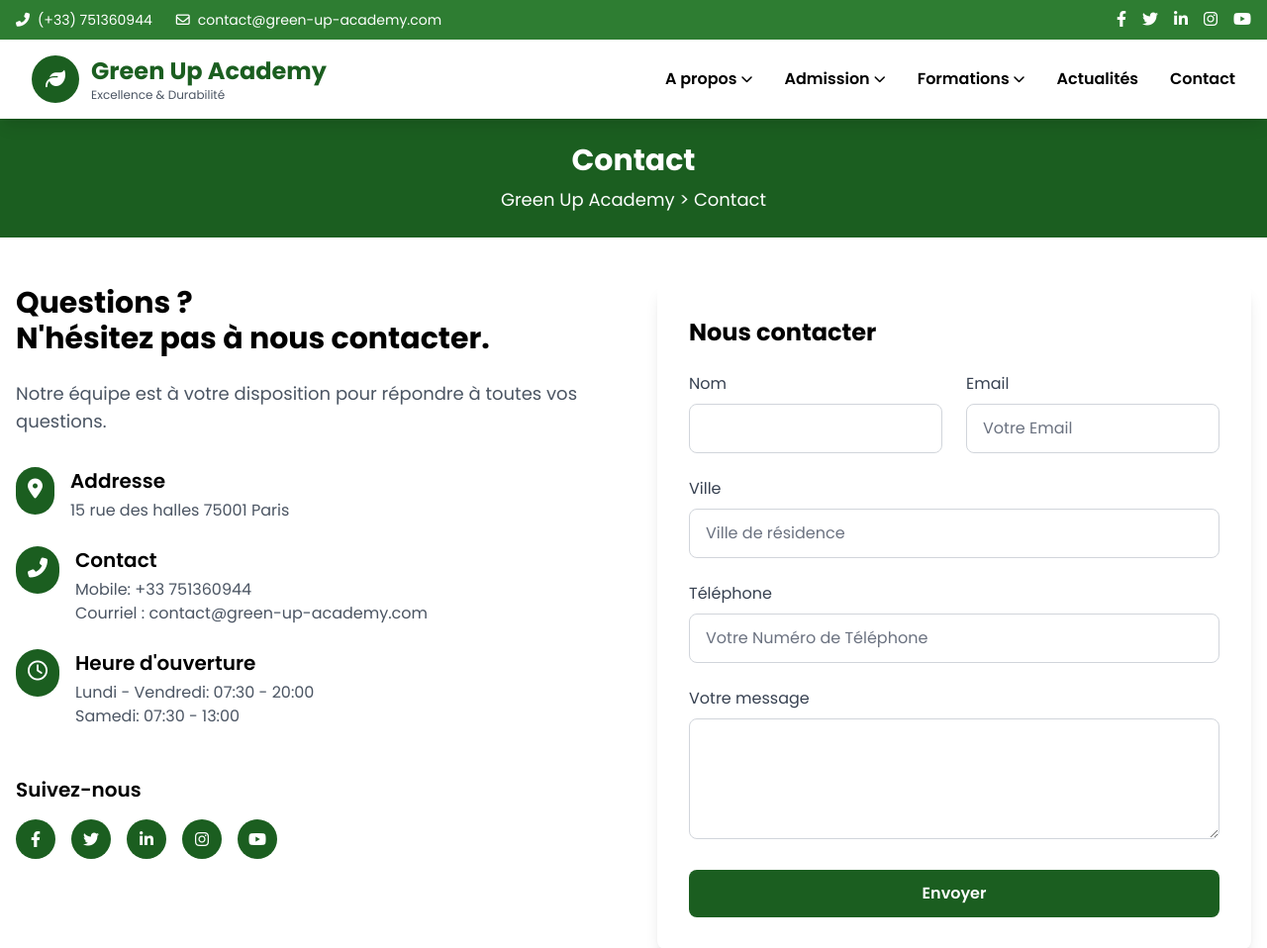
After one commit to Nity-Pulse-Tech/GreenUpAcademy, a Django app: page /contacts in a window 1280 px wide; the page is wider, and only the part inside the window is pictured. The commit adds this page. Shown: the top 958 px of that part at 99% size. Run offline with Django 5.2, Linux system fonts and the light colour scheme; some libraries are stand-ins or nearby versions.

Commit message:
fix added contact

```diff
--- a/green_up_apps/templates/publics/home/admission/resident_hor_ue.html
+++ b/green_up_apps/templates/publics/home/admission/resident_hor_ue.html
@@ -15,7 +15,7 @@
                  alt="Slide 1"
                  class="absolute inset-0 w-full h-full object-cover object-center  transition-opacity duration-1000">
             <!-- Slide 2 -->
-            <img src="{% static 'images/FORMATION2.png' %}"
+            <img src="{% static 'images/FORMATIONS2.jpg' %}"
                  alt="Slide 2"
                  class="absolute inset-0 w-full h-full object-cover object-center transition-opacity duration-1000">
             <!-- Slide 3 -->
--- /dev/null
+++ b/green_up_apps/templates/publics/home/contact/contact.html
@@ -0,0 +1,157 @@
+{% extends 'publics/home/base.html' %}
+{% load static %}
+{% load i18n %}
+
+{% block content %}
+<style>
+        .map-container iframe {
+            width: 100%;
+            height: 400px;
+            border-radius: 8px;
+        }
+        .contact-form input,
+        .contact-form textarea {
+            transition: all 0.3s ease;
+        }
+        .contact-form input:focus,
+        .contact-form textarea:focus {
+            box-shadow: 0 0 0 3px rgba(57, 181, 74, 0.2);
+        }
+        .social-icon {
+            transition: transform 0.3s ease;
+        }
+        .social-icon:hover {
+            transform: translateY(-3px);
+        }
+    </style>
+
+<!-- Breadcrumb Section -->
+    <section class="bg-primary-green text-white py-6">
+        <div class="container mx-auto px-4">
+            <div class="text-center">
+                <h1 class="text-3xl font-bold mb-2">Contact</h1>
+                <p class="text-lg">Green Up Academy > Contact</p>
+            </div>
+        </div>
+    </section>
+
+    <!-- Main Content Section -->
+    <main class="py-12">
+        <div class="container mx-auto px-4">
+            <div class="grid grid-cols-1 lg:grid-cols-2 gap-12">
+                <!-- Contact Information -->
+                <div class="space-y-8">
+                    <div>
+                        <h2 class="text-3xl font-bold mb-6">Questions ? <br>N'hésitez pas à nous contacter.</h2>
+                        <p class="text-lg text-gray-600">Notre équipe est à votre disposition pour répondre à toutes vos questions.</p>
+                    </div>
+
+                    <div class="space-y-6">
+                        <!-- Address -->
+                        <div class="flex items-start">
+                            <div class="bg-primary-green rounded-full p-3 mr-4 flex-shrink-0">
+                                <i class="fas fa-map-marker-alt text-white text-xl"></i>
+                            </div>
+                            <div>
+                                <h3 class="text-xl font-semibold mb-1">Addresse</h3>
+                                <p class="text-gray-600">15 rue des halles 75001 Paris</p>
+                            </div>
+                        </div>
+
+                        <!-- Contact Details -->
+                        <div class="flex items-start">
+                            <div class="bg-primary-green rounded-full p-3 mr-4 flex-shrink-0">
+                                <i class="fas fa-phone-alt text-white text-xl"></i>
+                            </div>
+                            <div>
+                                <h3 class="text-xl font-semibold mb-1">Contact</h3>
+                                <p class="text-gray-600">Mobile: +33 751360944</p>
+                                <p class="text-gray-600">Courriel : contact@green-up-academy.com</p>
+                            </div>
+                        </div>
+
+                        <!-- Opening Hours -->
+                        <div class="flex items-start">
+                            <div class="bg-primary-green rounded-full p-3 mr-4 flex-shrink-0">
+                                <i class="far fa-clock text-white text-xl"></i>
+                            </div>
+                            <div>
+                                <h3 class="text-xl font-semibold mb-1">Heure d'ouverture</h3>
+                                <p class="text-gray-600">Lundi - Vendredi: 07:30 - 20:00</p>
+                                <p class="text-gray-600">Samedi: 07:30 - 13:00</p>
+                            </div>
+                        </div>
+                    </div>
+
+                    <!-- Social Media -->
+                    <div class="pt-4">
+                        <h3 class="text-xl font-semibold mb-4">Suivez-nous</h3>
+                        <div class="flex space-x-4">
+                            <a href="#" class="social-icon bg-primary-green text-white rounded-full w-10 h-10 flex items-center justify-center">
+                                <i class="fab fa-facebook-f"></i>
+                            </a>
+                            <a href="#" class="social-icon bg-primary-green text-white rounded-full w-10 h-10 flex items-center justify-center">
+                                <i class="fab fa-twitter"></i>
+                            </a>
+                            <a href="#" class="social-icon bg-primary-green text-white rounded-full w-10 h-10 flex items-center justify-center">
+                                <i class="fab fa-linkedin-in"></i>
+                            </a>
+                            <a href="#" class="social-icon bg-primary-green text-white rounded-full w-10 h-10 flex items-center justify-center">
+                                <i class="fab fa-instagram"></i>
+                            </a>
+                            <a href="#" class="social-icon bg-primary-green text-white rounded-full w-10 h-10 flex items-center justify-center">
+                                <i class="fab fa-youtube"></i>
+                            </a>
+                        </div>
+                    </div>
+                </div>
+
+                <!-- Contact Form -->
+                <div class="bg-white rounded-lg shadow-lg p-8 contact-form">
+                    <h3 class="text-2xl font-bold mb-6">Nous contacter</h3>
+                    <form class="space-y-6">
+                        <div class="grid grid-cols-1 md:grid-cols-2 gap-6">
+                            <div>
+                                <label for="name" class="block text-gray-700 mb-2">Nom</label>
+                                <input type="text" id="name" class="w-full px-4 py-3 border border-gray-300 rounded-lg focus:outline-none focus:border-primary" required>
+                            </div>
+                            <div>
+                                <label for="email" class="block text-gray-700 mb-2">Email</label>
+                                <input type="email" id="email" class="w-full px-4 py-3 border border-gray-300 rounded-lg focus:outline-none focus:border-primary" placeholder="Votre Email" required>
+                            </div>
+                        </div>
+
+                        <div>
+                            <label for="city" class="block text-gray-700 mb-2">Ville</label>
+                            <input type="text" id="city" class="w-full px-4 py-3 border border-gray-300 rounded-lg focus:outline-none focus:border-primary" placeholder="Ville de résidence" required>
+                        </div>
+
+                        <div>
+                            <label for="phone" class="block text-gray-700 mb-2">Téléphone</label>
+                            <input type="tel" id="phone" class="w-full px-4 py-3 border border-gray-300 rounded-lg focus:outline-none focus:border-primary" placeholder="Votre Numéro de Téléphone" required>
+                        </div>
+
+                        <div>
+                            <label for="message" class="block text-gray-700 mb-2">Votre message</label>
+                            <textarea id="message" rows="4" class="w-full px-4 py-3 border border-gray-300 rounded-lg focus:outline-none focus:border-primary" required></textarea>
+                        </div>
+
+                        <button type="submit" class="w-full bg-primary-green hover:bg-green-600 text-white font-semibold py-3 px-4 rounded-lg transition-colors">
+                            Envoyer
+                        </button>
+                    </form>
+                </div>
+            </div>
+
+            <!-- Map Section -->
+            <div class="mt-16">
+                <h3 class="text-2xl font-bold mb-6 text-center">Notre localisation</h3>
+                <div class="map-container bg-white rounded-lg shadow-lg p-4">
+                    <iframe src="https://www.google.com/maps/embed?pb=!1m18!1m12!1m3!1d2624.9914406082123!2d2.291906376887394!3d48.8583736001759!2m3!1f0!2f0!3f0!3m2!1i1024!2i768!4f13.1!3m3!1m2!1s0x47e66e2964e98e2b%3A0x9f97f3b0fdb6b01!2s15%20Rue%20des%20Halles%2C%2075001%20Paris%2C%20France!5e0!3m2!1sen!2sus!4v1719393298473!5m2!1sen!2sus" frameborder="0" allowfullscreen="" aria-hidden="false" tabindex="0"></iframe>
+                </div>
+            </div>
+        </div>
+    </main>
+
+
+{% endblock %}
--- a/green_up_apps/templates/publics/home/includes/_navbar.html
+++ b/green_up_apps/templates/publics/home/includes/_navbar.html
@@ -70,7 +70,7 @@
                     </div>
 
                     <a href="#" class="font-semibold text-dark hover:text-accent transition-colors">Actualités</a>
-                    <a href="#" class="font-semibold text-dark hover:text-accent transition-colors">Contact</a>
+                    <a href="{% url "users:contact" %}" class="font-semibold text-dark hover:text-accent transition-colors">Contact</a>
                 </nav>
 
                 <!-- Mobile Menu Button -->
--- a/green_up_apps/users/urls.py
+++ b/green_up_apps/users/urls.py
@@ -1,5 +1,6 @@
 from django.db import router
 from django.urls import path
+from green_up_apps.users.views.contact_view import ContactView
 from green_up_apps.users.views.home_views import HomeView
 
 
@@ -7,4 +8,6 @@ app_name = 'users'
 
 urlpatterns = [
     path('', HomeView.as_view(), name='home'),
+    path('contacts', ContactView.as_view(), name='contact'),
+
 ]
--- /dev/null
+++ b/green_up_apps/users/views/contact_view.py
@@ -0,0 +1,7 @@
+from django.views.generic import TemplateView
+import logging
+
+logger = logging.getLogger(__name__)
+
+class ContactView(TemplateView):
+    template_name = "publics/home/contact/contact.html"
```
Also changed, not shown: green_up_apps/static/css/output.css, green_up_apps/static/images/FORMATIONS2.jpg (added).
